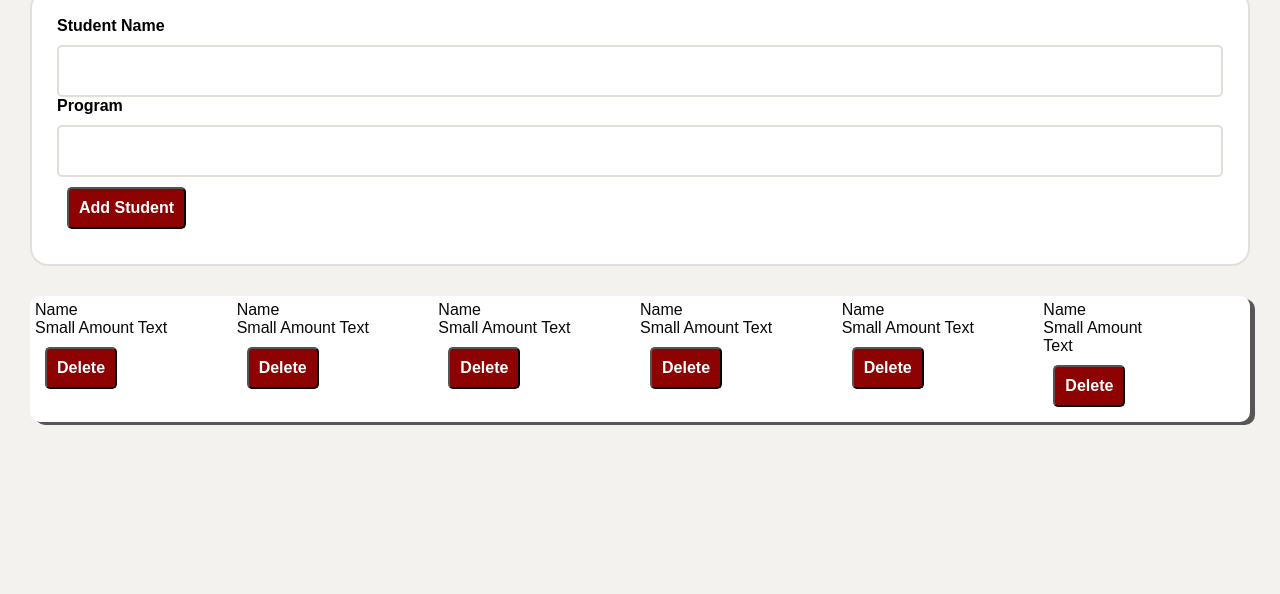
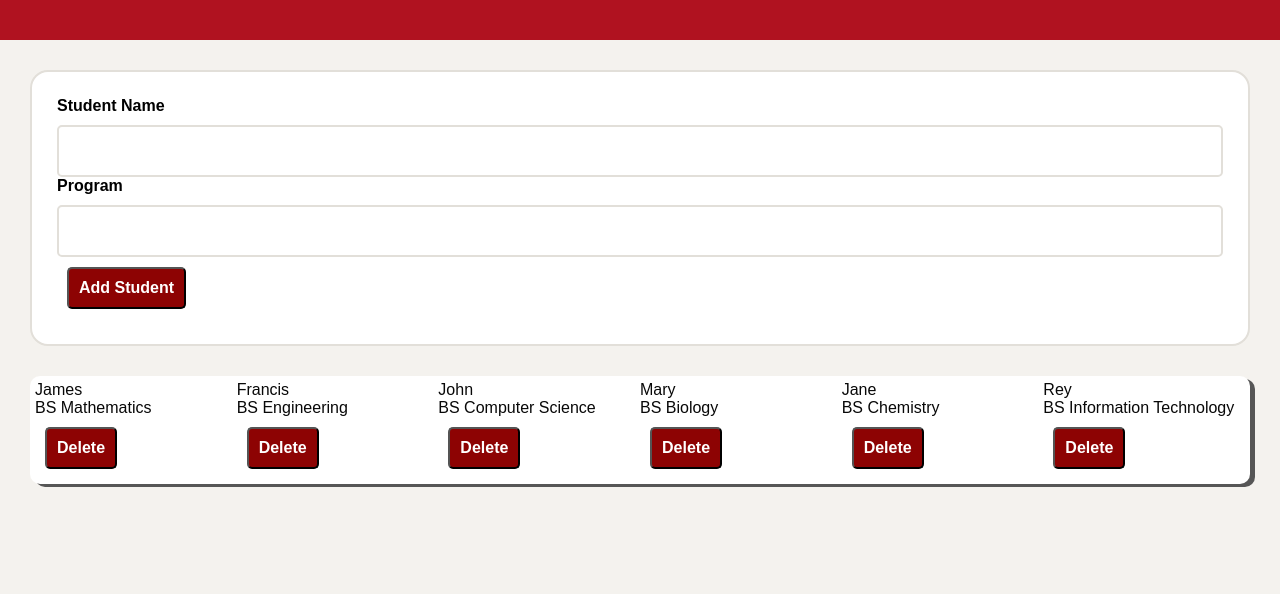
Before and after one commit to ReySeven/Dynamic_UI, a plain HTML site: page index.html in a window 1280 px wide. Shown: the part 206-800 px from the top of the page. Drawn offline with Linux system fonts and the light colour scheme.

Commit message:
JS UPDATE

```diff
--- a/index.html
+++ b/index.html
@@ -29,41 +29,10 @@
     </section>
 
     <section id="listContainer">
-        <article class="list-item">
-            <h2>Name</h2>
-            <p>Small Amount Text</p>
-            <button>Delete</button>
-        </article>
 
-         <article class="list-item">
-            <h2>Name</h2>
-            <p>Small Amount Text</p>
-            <button>Delete</button>
-        </article>
+    </section>
 
-         <article class="list-item">
-            <h2>Name</h2>
-            <p>Small Amount Text</p>
-            <button>Delete</button>
-        </article>
+    <script src="script.js"></script>
 
-         <article class="list-item">
-            <h2>Name</h2>
-            <p>Small Amount Text</p>
-            <button>Delete</button>
-        </article>
-
-         <article class="list-item">
-            <h2>Name</h2>
-            <p>Small Amount Text</p>
-            <button>Delete</button>
-        </article>
-
-         <article>
-            <h2>Name</h2>
-            <p>Small Amount Text</p>
-            <button>Delete</button>
-        </article>
-    </section>
 </body>
 </html>
--- a/script.js
+++ b/script.js
@@ -0,0 +1,35 @@
+let students = [
+    {id: 0, name: "James", program: "BS Mathematics"},
+    {id: 1, name: "Francis", program: "BS Engineering"},
+    {id: 2, name: "John", program: "BS Computer Science"},
+    {id: 3, name: "Mary", program: "BS Biology"},
+    {id: 4, name: "Jane", program: "BS Chemistry"},
+    {id: 5, name: "Rey", program: "BS Information Technology"},
+];
+
+const createStudent = (name, program) => {
+    const article = document.createElement('article');
+    const h2 = document.createElement('h2');
+    const p = document.createElement('p');
+    const button = document.createElement('button');
+
+    h2.innerHTML = name;
+    p.innerHTML = program;
+    button.innerHTML = "Delete";
+
+    article.append(h2);
+    article.append(p);
+    article.append(button);
+    article.classList.add('list-item');
+
+    return article;
+}
+
+const studentList = students.map((s) =>{
+    return createStudent(s.name, s.program);
+});
+
+const listSection = document.querySelector('#listContainer');
+studentList.forEach((s) => {
+    listContainer.append(s);
+});
--- a/style.css
+++ b/style.css
@@ -17,6 +17,7 @@ body{
     font-weight: bold;
     padding: 10px;
     color: rgb(255, 255, 255);
+    padding: 50px;
 }
 
 #headerContainer > small{
```
